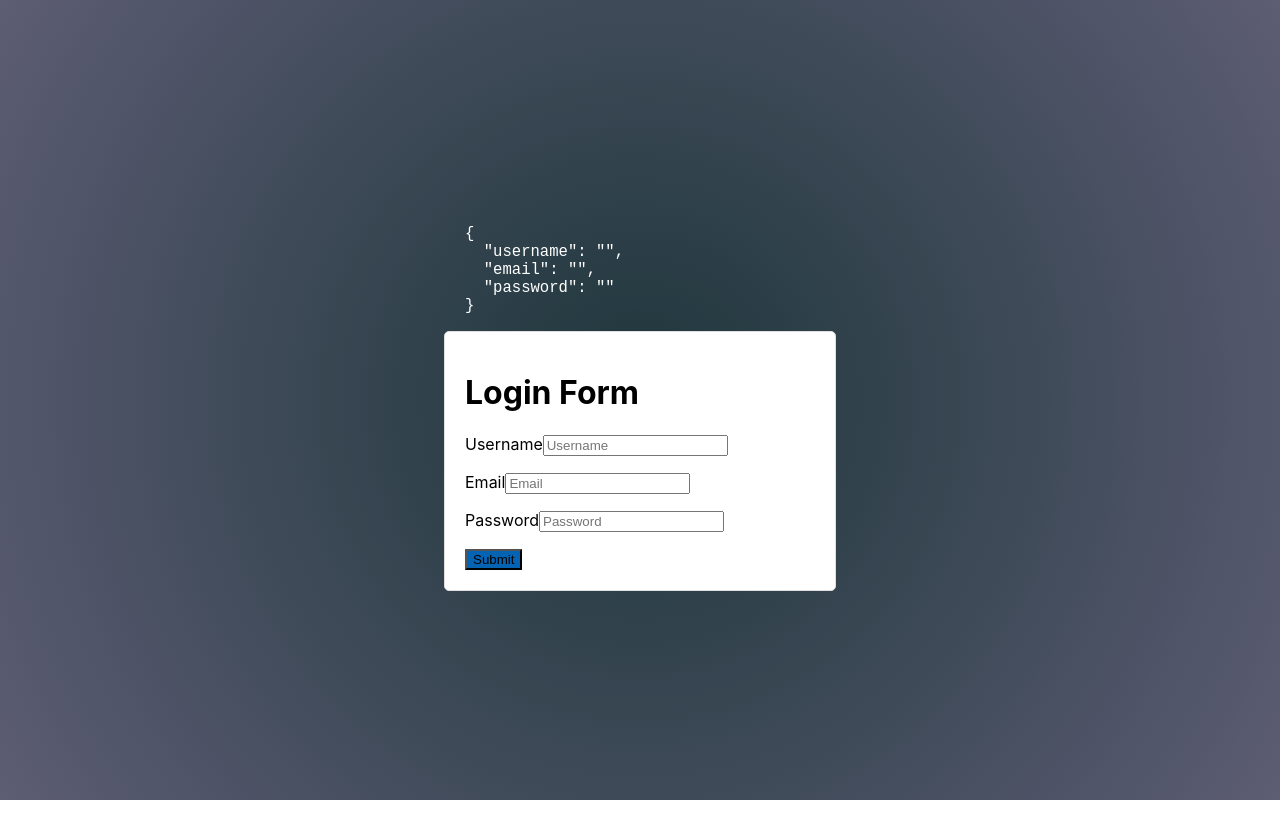
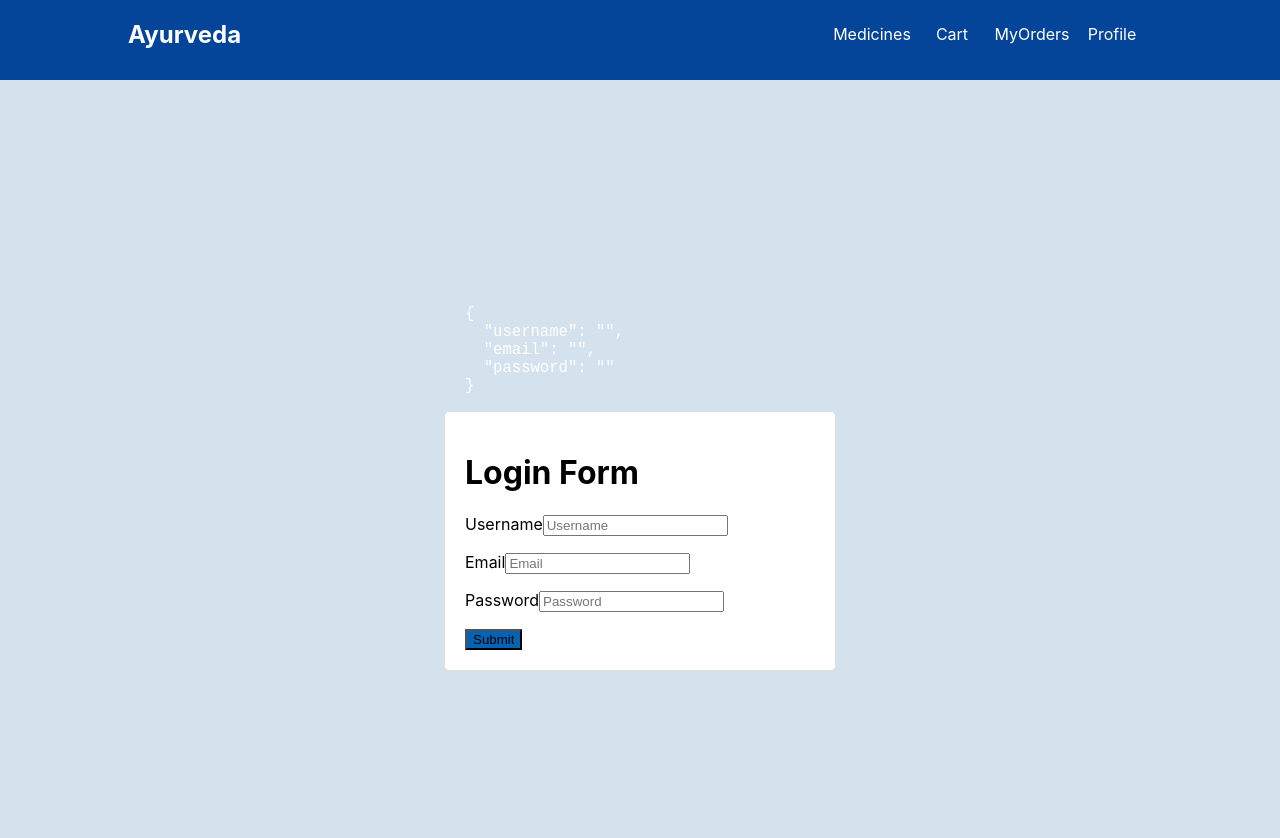
Before and after one commit to NM604/-Online_Ayurveda_Medicine_Order_App_FrontEnd, a React (Create React App) app in the folder online-ayurveda-medicine-order-app/: page /admin/login in a window 1280 px wide. Shown: the top 838 px of the page. Before the commit the page ends 800 px from the top, so only its background shows below. Built offline with nearby package versions, Linux system fonts and the light colour scheme.

Commit message:
Add navigationBar with routing

```diff
--- a/online-ayurveda-medicine-order-app/src/App.js
+++ b/online-ayurveda-medicine-order-app/src/App.js
@@ -2,11 +2,13 @@
 import AdminLogin from "./components/Admin/AdminLogin";
 import CustomerLogin from "./components/Customer/CustomerLogin";
 import Admin from "./components/Admin/Admin";
+import MainHeader from "./components/Layout/MainHeader";
 
 function App() {
   return (
     <Router>
       <div className="App">
+        <MainHeader />
         <Routes>
           <Route path="/admin" element={<Admin />} />
           <Route path="/admin/login" element={<AdminLogin />} />
--- a/online-ayurveda-medicine-order-app/src/CSS/login.css
+++ b/online-ayurveda-medicine-order-app/src/CSS/login.css
@@ -1,11 +1,12 @@
 body {
-    background: rgb(2, 0, 36);
+    /* background: rgb(2, 0, 36);
     background: radial-gradient(
       circle,
       rgba(2, 0, 36, 1) 0%,
       rgba(30, 54, 59, 1) 0%,
       rgba(93, 93, 116, 1) 100%
-    );
+    ); */
+    background-color: #d4e2ee;
   }
 
   .container {
--- /dev/null
+++ b/online-ayurveda-medicine-order-app/src/components/Layout/MainHeader.js
@@ -0,0 +1,44 @@
+import React, { useState } from "react";
+import { NavLink } from "react-router-dom";
+import classes from "./MainHeader.module.css";
+
+const MainHeader = () => {
+  return (
+    <header className={classes.header}>
+      <nav>
+        <div className={classes.brand}>
+          <NavLink activeClassName={classes.active} to="/">
+            <h2>Ayurveda</h2>
+          </NavLink>
+        </div>
+        <div>
+          <ul>
+            <li>
+                <NavLink activeClassName={classes.active} to="/medicines">
+                Medicines
+              </NavLink>
+
+            </li>
+            <li>
+              <NavLink activeClassName={classes.active} to="/cart">
+                Cart
+              </NavLink>
+            </li>
+            <li>
+              <NavLink activeClassName={classes.active} to="/my-orders">
+                MyOrders
+              </NavLink>
+            </li>
+            <li>
+              <NavLink activeClassName={classes.active} to="/profile">
+                Profile
+              </NavLink>
+            </li>
+          </ul>
+        </div>
+      </nav>
+    </header>
+  );
+};
+
+export default MainHeader;
--- /dev/null
+++ b/online-ayurveda-medicine-order-app/src/components/Layout/MainHeader.module.css
@@ -0,0 +1,44 @@
+.header {
+    height: 5rem;
+    background-color: #044599;
+    padding: 0 10%;
+
+  }
+
+  .header .brand{
+    color: white;
+  }
+
+  .header nav {
+    display: flex;
+    flex-direction: row;
+    align-items: center;
+    justify-content: space-between;
+  }
+
+  .header ul {
+    list-style: none;
+    display: flex;
+    padding: 0;
+    margin: 0;
+    align-items: center;
+    justify-content: center;
+  }
+
+  .header li {
+    width: 5rem;
+    text-align: center;
+  }
+
+  .header a {
+    color: white;
+    text-decoration: none;
+  }
+
+  .header a:hover,
+  .header a:active,
+  .header a.active {
+    color: #95bcf0;
+    padding-bottom: 0.25rem;
+    border-bottom: 4px solid #95bcf0;
+  }
```
